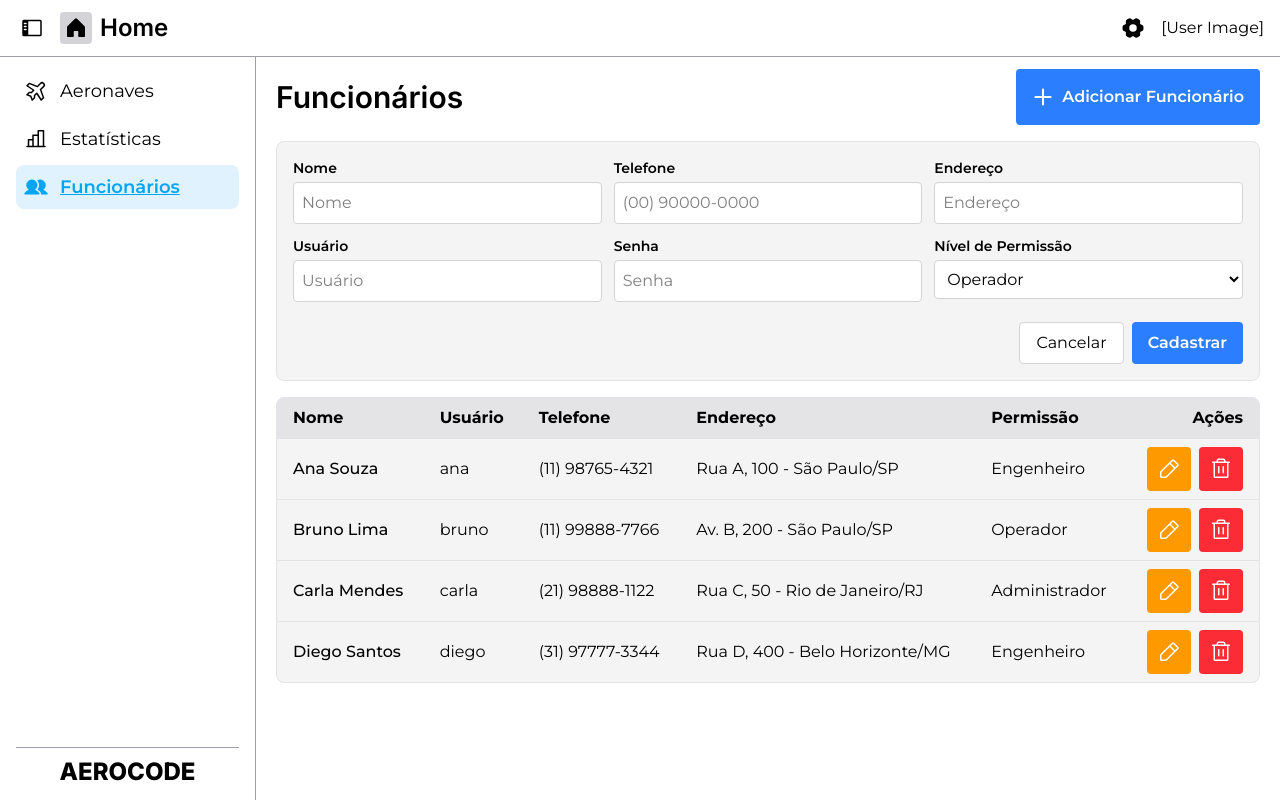
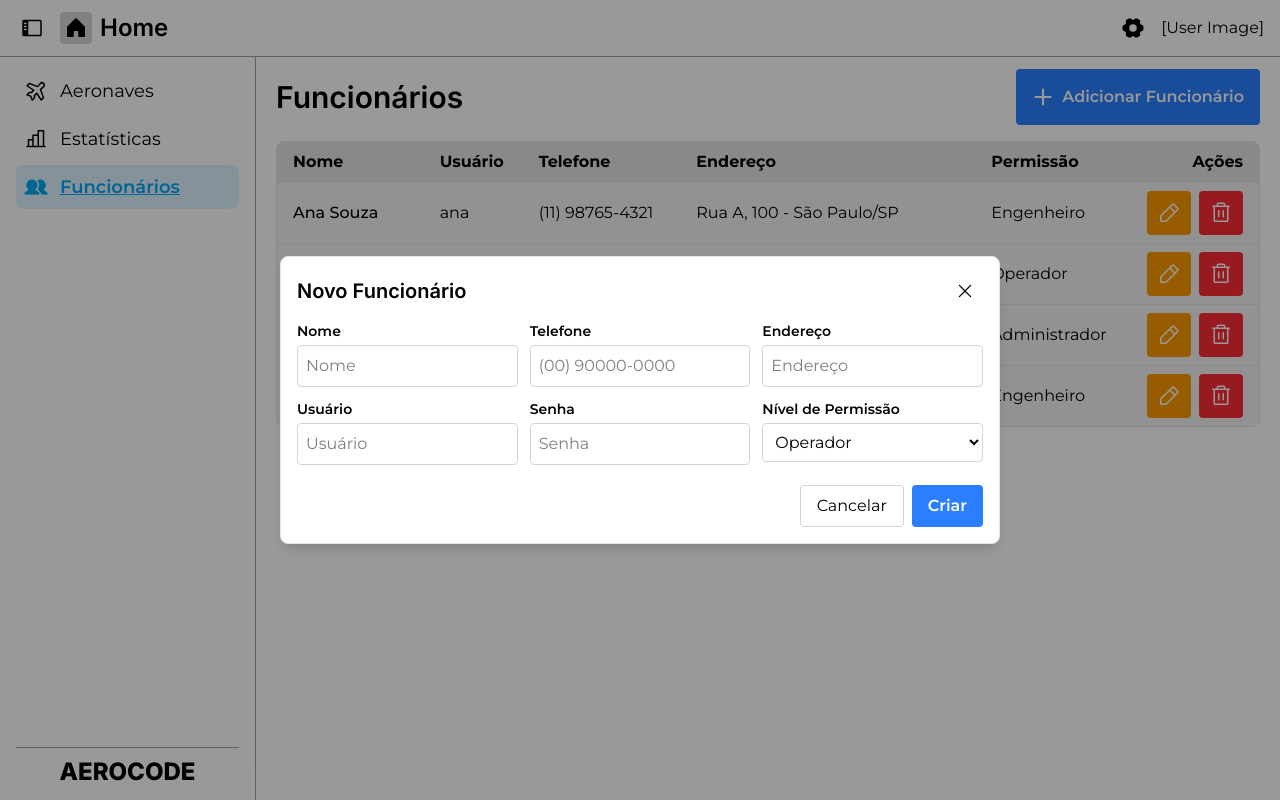
Before and after one commit to JoaoAlv4ro/AV2, a React (Vite) app: page /home/funcionarios in a window 1280 px wide. Both pictures are taken after a click on the button "Adicionar Funcionário". Built offline with nearby package versions, Linux system fonts and the light colour scheme.

Commit message:
♻️ reafactor: modais CRUD funcionários

```diff
--- a/src/pages/DashboardFuncionarios.tsx
+++ b/src/pages/DashboardFuncionarios.tsx
@@ -1,5 +1,5 @@
 import { useEffect, useMemo, useState, type FormEvent } from 'react';
-import { PencilSimpleIcon, TrashIcon, PlusIcon } from '@phosphor-icons/react';
+import { PencilSimpleIcon, TrashIcon, PlusIcon, XIcon } from '@phosphor-icons/react';
 import { useFuncionarios } from '../contexts/data/FuncionarioContext';
 import { NivelPermissao } from '../types/enums';
 
@@ -21,8 +21,29 @@ function DashboardFuncionarios() {
     const { funcionarios, loading, createFuncionario, updateFuncionario, deleteFuncionario } = useFuncionarios();
 
     const [formOpen, setFormOpen] = useState(false);
+    const [deleteOpen, setDeleteOpen] = useState(false);
     const [form, setForm] = useState<FormState>(emptyForm());
+    const [deleteId, setDeleteId] = useState<string>('');
+    const [appearForm, setAppearForm] = useState(false);
+    const [appearDelete, setAppearDelete] = useState(false);
     const isEdit = useMemo(() => Boolean(form.id), [form.id]);
+
+    // Animações de entrada dos modais
+    useEffect(() => {
+        if (formOpen) {
+            const id = requestAnimationFrame(() => setAppearForm(true));
+            return () => cancelAnimationFrame(id);
+        }
+        setAppearForm(false);
+    }, [formOpen]);
+
+    useEffect(() => {
+        if (deleteOpen) {
+            const id = requestAnimationFrame(() => setAppearDelete(true));
+            return () => cancelAnimationFrame(id);
+        }
+        setAppearDelete(false);
+    }, [deleteOpen]);
 
     useEffect(() => {
         if (!formOpen) setForm(emptyForm());
@@ -53,9 +74,16 @@ function DashboardFuncionarios() {
         setFormOpen(true);
     };
 
-    const remove = async (id: string) => {
-        if (confirm('Deseja remover este funcionário?')) {
-            await deleteFuncionario(id);
+    const openDeleteModal = (id: string) => {
+        setDeleteId(id);
+        setDeleteOpen(true);
+    };
+
+    const confirmDelete = async () => {
+        if (deleteId) {
+            await deleteFuncionario(deleteId);
+            setDeleteOpen(false);
+            setDeleteId('');
         }
     };
 
@@ -72,9 +100,17 @@ function DashboardFuncionarios() {
                 </button>
             </div>
 
-            {/* Formulário */}
+            {/* Formulário Modal */}
             {formOpen && (
-                <form onSubmit={submit} className="bg-zinc-100 border border-zinc-200 rounded-lg p-4 grid grid-cols-6 gap-3">
+                <div className={`fixed inset-0 bg-black/40 flex items-center justify-center z-50 transition-opacity duration-200 ${appearForm ? 'opacity-100' : 'opacity-0'}`}>
+                    <div className={`w-[720px] bg-white rounded-lg shadow-lg border border-zinc-200 p-4 transition-all duration-200 ease-out ${appearForm ? 'opacity-100 translate-y-0 scale-100' : 'opacity-0 translate-y-4 scale-95'}`}>
+                        <div className="flex justify-between items-center mb-3">
+                            <h3 className="text-xl font-semibold">{isEdit ? 'Editar' : 'Novo'} Funcionário</h3>
+                            <button aria-label="Fechar" onClick={() => setFormOpen(false)} className="p-2 hover:bg-zinc-100 rounded cursor-pointer">
+                                <XIcon size={20} />
+                            </button>
+                        </div>
+                        <form onSubmit={submit} className="grid grid-cols-6 gap-3">
                             <div className="col-span-2 flex flex-col gap-1">
                                 <label htmlFor="func-nome" className="text-sm font-semibold">Nome</label>
                                 <input id="func-nome" placeholder="Nome" className="p-2 rounded border border-zinc-300 bg-white" value={form.nome}
@@ -102,7 +138,7 @@ function DashboardFuncionarios() {
                             </div>
                             <div className="col-span-2 flex flex-col gap-1">
                                 <label htmlFor="func-nivel" className="text-sm font-semibold">Nível de Permissão</label>
-                                    <select id="func-nivel" className="p-2 rounded border border-zinc-300 bg-white" value={form.nivelPermissao}
+                                <select id="func-nivel" className="p-2 rounded border border-zinc-300 bg-white cursor-pointer" value={form.nivelPermissao}
                                     onChange={(e) => setForm(v => ({ ...v, nivelPermissao: e.target.value as NivelPermissao }))}
                                 >
                                     <option value="Administrador">Administrador</option>
@@ -110,16 +146,17 @@ function DashboardFuncionarios() {
                                     <option value="Operador">Operador</option>
                                 </select>
                             </div>
-
                             <div className="col-span-6 flex gap-2 justify-end mt-2">
                                 <button type="button" onClick={() => setFormOpen(false)}
-                            className="px-4 py-2 rounded border border-zinc-300 bg-white hover:bg-zinc-50">Cancelar</button>
+                                    className="px-4 py-2 rounded border border-zinc-300 bg-white hover:bg-zinc-50 cursor-pointer">Cancelar</button>
                                 <button type="submit"
-                            className="px-4 py-2 rounded bg-blue-500 text-white font-semibold hover:bg-blue-600">
-                            {isEdit ? 'Salvar alterações' : 'Cadastrar'}
+                                    className="px-4 py-2 rounded bg-blue-500 text-white font-semibold hover:bg-blue-600 cursor-pointer">
+                                    {isEdit ? 'Salvar' : 'Criar'}
                                 </button>
                             </div>
                         </form>
+                    </div>
+                </div>
             )}
 
             {/* Estado de carregamento */}
@@ -154,7 +191,7 @@ function DashboardFuncionarios() {
                                             className="p-2.5 rounded bg-amber-500 text-white hover:bg-amber-600 cursor-pointer flex items-center gap-2">
                                             <PencilSimpleIcon size={24} />
                                         </button>
-                                        <button onClick={() => remove(f.id)} title="Remover funcionário" aria-label="Remover funcionário"
+                                        <button onClick={() => openDeleteModal(f.id)} title="Remover funcionário" aria-label="Remover funcionário"
                                             className="p-2.5 rounded bg-red-500 text-white hover:bg-red-600 cursor-pointer flex items-center gap-2">
                                             <TrashIcon size={24} />
                                         </button>
@@ -170,6 +207,27 @@ function DashboardFuncionarios() {
                     </tbody>
                 </table>
             </div>
+
+            {/* Modal Confirmar Exclusão */}
+            {deleteOpen && (
+                <div className={`fixed inset-0 bg-black/40 flex items-center justify-center z-50 transition-opacity duration-200 ${appearDelete ? 'opacity-100' : 'opacity-0'}`}>
+                    <div className={`w-[520px] bg-white rounded-lg shadow-lg border border-zinc-200 p-4 transition-all duration-200 ease-out ${appearDelete ? 'opacity-100 translate-y-0 scale-100' : 'opacity-0 translate-y-4 scale-95'}`}>
+                        <div className="flex justify-between items-center mb-3">
+                            <h3 className="text-xl font-semibold">Excluir Funcionário</h3>
+                            <button aria-label="Fechar" onClick={() => setDeleteOpen(false)} className="p-2 hover:bg-zinc-100 rounded cursor-pointer">
+                                <XIcon size={20} />
+                            </button>
+                        </div>
+                        <p className="text-zinc-700 mb-4">
+                            Tem certeza que deseja excluir o funcionário <span className="font-semibold">{funcionarios.find(f => f.id === deleteId)?.nome}</span>? Esta ação não pode ser desfeita.
+                        </p>
+                        <div className="flex justify-end gap-2">
+                            <button onClick={() => setDeleteOpen(false)} className="px-4 py-2 rounded border border-zinc-300 bg-white hover:bg-zinc-50 cursor-pointer">Cancelar</button>
+                            <button onClick={confirmDelete} className="px-4 py-2 rounded bg-red-500 text-white font-semibold hover:bg-red-600 cursor-pointer">Excluir</button>
+                        </div>
+                    </div>
+                </div>
+            )}
         </div>
     );
 };
```
Lines whose indentation alone changed are shown as unchanged.
